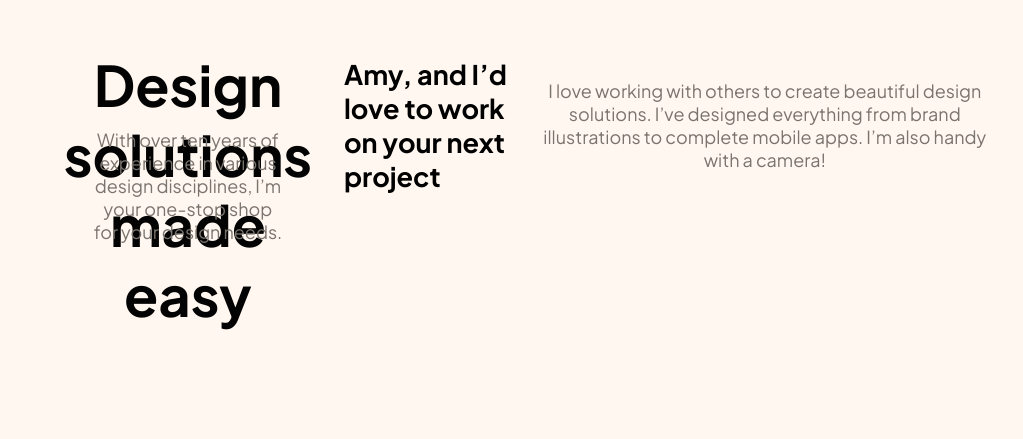
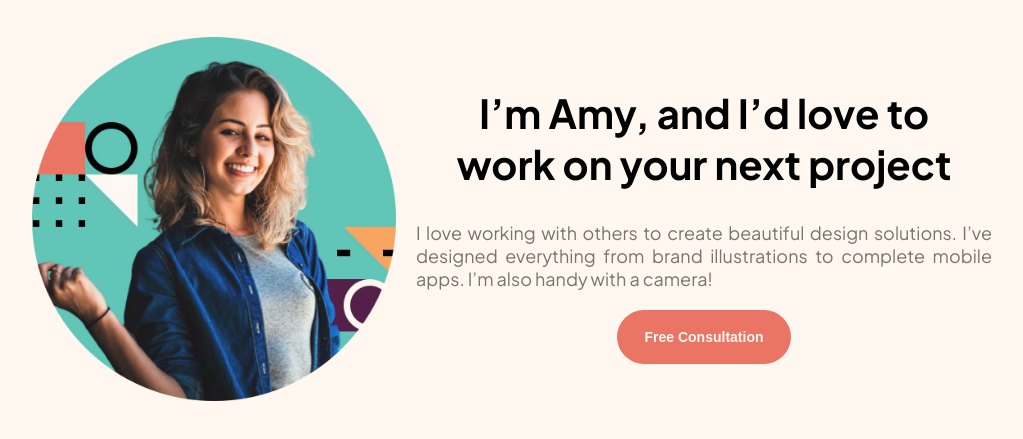
Before and after one commit to Avatar-J/Single-Page-Design-Portfolio, a plain HTML site: page index.html in a window 1280 px wide. Shown: the part 79-518 px from the top of the page, without its empty margins (128-1151 px from the left). Drawn offline with Linux system fonts and the light colour scheme.

Commit message:
added styling and responsiveness for about section

```diff
--- a/index.html
+++ b/index.html
@@ -28,21 +28,25 @@
       </header>
 
       <main>
-        <section class="hero-section">
+        <!-- <section class="hero-section">
           <h1>Design solutions made easy</h1>
           <p>
             With over ten years of experience in various design disciplines, I’m
             your one-stop shop for your design needs.
           </p>
-        </section>
+        </section> -->
 
         <section class="about-section">
-          <h2>Amy, and I’d love to work on your next project</h2>
-          <p>
-            I love working with others to create beautiful design solutions.
-            I’ve designed everything from brand illustrations to complete mobile
-            apps. I’m also handy with a camera!
-          </p>
+          <img src="./assets/image-amy.webp" alt="an image of Amy" />
+          <div>
+            <h2>I’m Amy, and I’d love to work on your next project</h2>
+            <p>
+              I love working with others to create beautiful design solutions.
+              I’ve designed everything from brand illustrations to complete
+              mobile apps. I’m also handy with a camera!
+            </p>
+            <button>Free Consultation</button>
+          </div>
         </section>
 
         <!-- Graphic Design UI/UX Apps Photography Illustrations Motion Graphics I’m
--- a/main.css
+++ b/main.css
@@ -55,6 +55,8 @@ button {
   justify-content: center;
   align-items: center;
   cursor: pointer;
+}
+header button {
   background-color: var(--black);
 }
 .hero-section {
@@ -63,13 +65,17 @@ button {
   width: 100%;
   margin-bottom: var(--margin-btw-content);
 }
-h1 {
-  height: 90;
+h1,
+h2,
+h3 {
   font-weight: bold;
-  font-size: 36px;
   width: 100%;
   text-align: center;
   padding: 12px;
+}
+h1 {
+  height: 90;
+  font-size: 36px;
   color: var(--black);
 }
 p {
@@ -79,6 +85,24 @@ p {
 .hero-section p {
   height: 104px;
   padding: 20px 29px;
+}
+.about-section,
+.about-section div {
+  display: flex;
+  flex-direction: column;
+  justify-content: center;
+  align-items: center;
+  gap: 20px;
+}
+h2 {
+  font-size: var(--heading-M);
+}
+.about-section img {
+  width: 80%;
+  height: 300px;
+}
+.about-section button {
+  background-color: var(--light-red);
 }
 @media only screen and (min-width: 768px) {
   .wrapper {
@@ -96,6 +120,20 @@ p {
     height: 56px;
     width: 80%;
   }
+  .about-section {
+    flex-direction: row;
+  }
+  .about-section div {
+    flex-direction: column;
+    justify-content: flex-start;
+  }
+  .about-section h1,
+  .about-section p {
+    text-align: justify;
+  }
+  .about-section img {
+    height: 364px;
+  }
 }
 @media only screen and (min-width: 1000px) {
   .wrapper {
```
